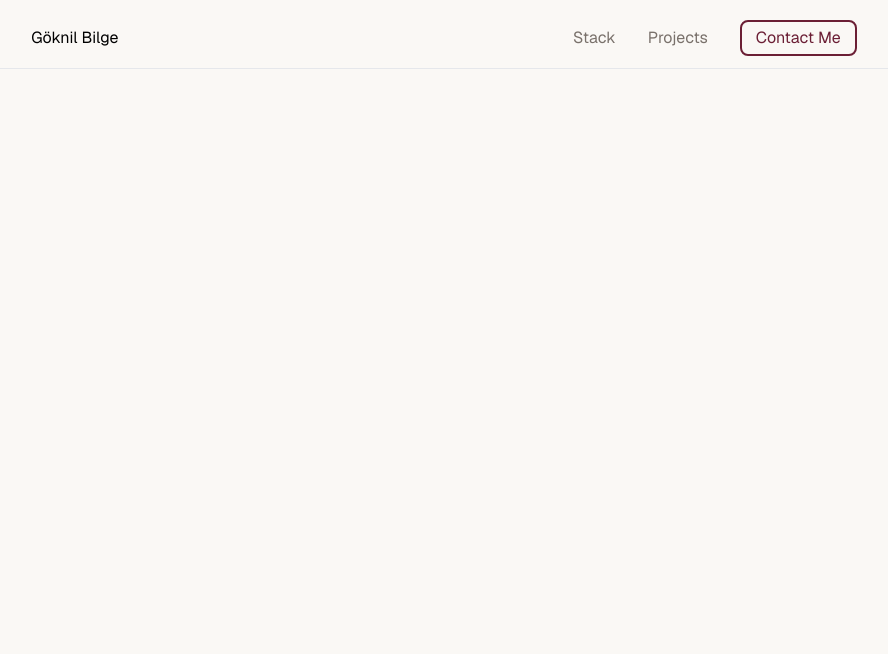
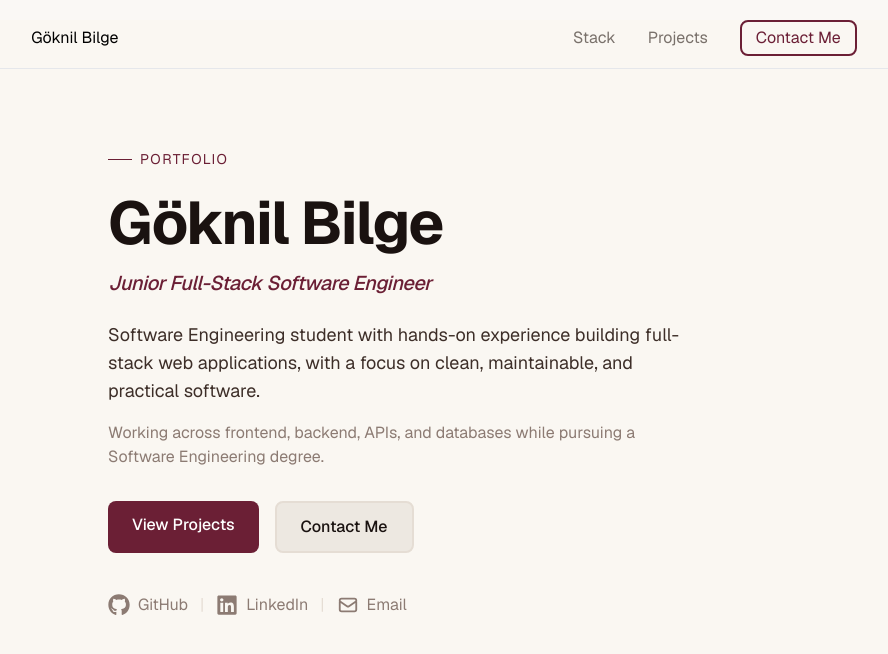
Before and after one commit to ItsLxst/portfolio-website, a Next.js app: page / in a window 1280 px wide. Shown: the top 654 px of the page, without its empty margins (196-1084 px from the left). Built offline with nearby package versions, Linux system fonts and the light colour scheme; no server answers; a web font is replaced by a local one.

Commit message:
build hero

```diff
--- a/app/page.tsx
+++ b/app/page.tsx
@@ -1,9 +1,11 @@
 import Navbar from "../components/Navbar";
+import Hero from "../components/Hero";
 
 export default function Home() {
     return (
         <main>
             <Navbar />
+            <Hero />
         </main>
     );
 }
--- /dev/null
+++ b/components/Hero.tsx
@@ -0,0 +1,84 @@
+import { FaGithub, FaLinkedin } from "react-icons/fa";
+import { HiOutlineMail } from "react-icons/hi";
+import Link from "next/link";
+
+function Hero(){
+    const githubUrl = process.env.NEXT_PUBLIC_GITHUB_URL;
+    const linkedinUrl = process.env.NEXT_PUBLIC_LINKEDIN_URL;
+    const email = process.env.NEXT_PUBLIC_EMAIL;
+
+
+    return (
+        <section className="bg-[#faf7f2] px-10 py-20">
+            <div className="max-w-2xl mx-auto">
+            <div className="flex items-center gap-2 mb-6">
+                <span className="w-6 h-px bg-[#6b1f35]"></span>
+                <span className="text-[#6b1f35] text-sm tracking-widest">PORTFOLIO</span>
+            </div>
+
+            <h1 className="text-6xl font-bold text-[#1a1210] tracking-tight mb-4">Göknil Bilge</h1>
+            <p className="text-xl font-medium italic text-[#6b1f35] tracking-tight mb-6">Junior Full-Stack Software Engineer</p>
+
+            <p className="text-[#3d2e28] text-lg max-w-xl mb-4">
+                Software Engineering student with hands-on experience building full-stack web applications,
+                with a focus on clean, maintainable, and practical software.
+            </p>
+
+            <p className="text-[#8c7b73] text-base max-w-xl mb-8">
+                Working across frontend, backend, APIs, and databases while pursuing a Software Engineering degree.
+            </p>
+
+                <div className="flex flex-wrap gap-4 mb-10">
+                    <Link
+                        href="#projects"
+                        className="text-white bg-[#6b1f35] hover:bg-[#8b2d45] transition-colors px-6 py-3 rounded-lg font-medium"
+                    >
+                        View Projects
+                    </Link>
+                    <Link
+                        href="#contact"
+                        className="bg-[#ede8e1] text-[#1a1210] hover:bg-[#e5ddd4] transition-colors px-6 py-3 rounded-lg border-2 border-[#e5ddd4] font-medium"
+                    >
+                        Contact Me
+                    </Link>
+                </div>
+
+                <div className="flex items-center gap-3 text-[#8c7b73]">
+                    <a
+                        href={githubUrl}
+                        target="_blank"
+                        rel="noopener noreferrer"
+                        className="flex items-center gap-2 hover:text-[#1a1210] transition-colors"
+                    >
+                        <FaGithub size={22} />
+                        GitHub
+                    </a>
+
+                    <span className="text-[#e5ddd4]">|</span>
+
+                    <a
+                        href={linkedinUrl}
+                        target="_blank"
+                        rel="noopener noreferrer"
+                        className="flex items-center gap-2 hover:text-[#1a1210] transition-colors"
+                    >
+                        <FaLinkedin size={22} />
+                        LinkedIn
+                    </a>
+
+                    <span className="text-[#e5ddd4]">|</span>
+
+                    <a
+                        href={`mailto:${email}`}
+                        className="flex items-center gap-2 hover:text-[#1a1210] transition-colors"
+                    >
+                        <HiOutlineMail size={22} />
+                        Email
+                    </a>
+                </div>
+            </div>
+        </section>
+    );
+}
+
+export default Hero;
--- a/components/Navbar.tsx
+++ b/components/Navbar.tsx
@@ -2,7 +2,7 @@ import Link from "next/link";
 
 export default function Navbar() {
     return (
-        <nav className="w-full flex justify-around items-center mt-5 pb-3 border-b border-gray-200">
+        <nav className="w-full flex justify-around items-center mt-5 pb-3 border-b border-gray-200 bg-[#faf7f2]">
             <Link href="#" className="text-black">Göknil Bilge</Link>
             <div className="flex items-center gap-8">
                 <Link href="#stack" className="text-stone-500 hover:text-black">Stack</Link>
--- a/package.json
+++ b/package.json
@@ -11,7 +11,8 @@
   "dependencies": {
     "next": "16.3.1",
     "react": "19.2.8",
-    "react-dom": "19.2.8"
+    "react-dom": "19.2.8",
+    "react-icons": "^5.7.0"
   },
   "devDependencies": {
     "@tailwindcss/postcss": "^4",
```
Also changed, not shown: 2 other files (tests, documents, lock files or other folders).
